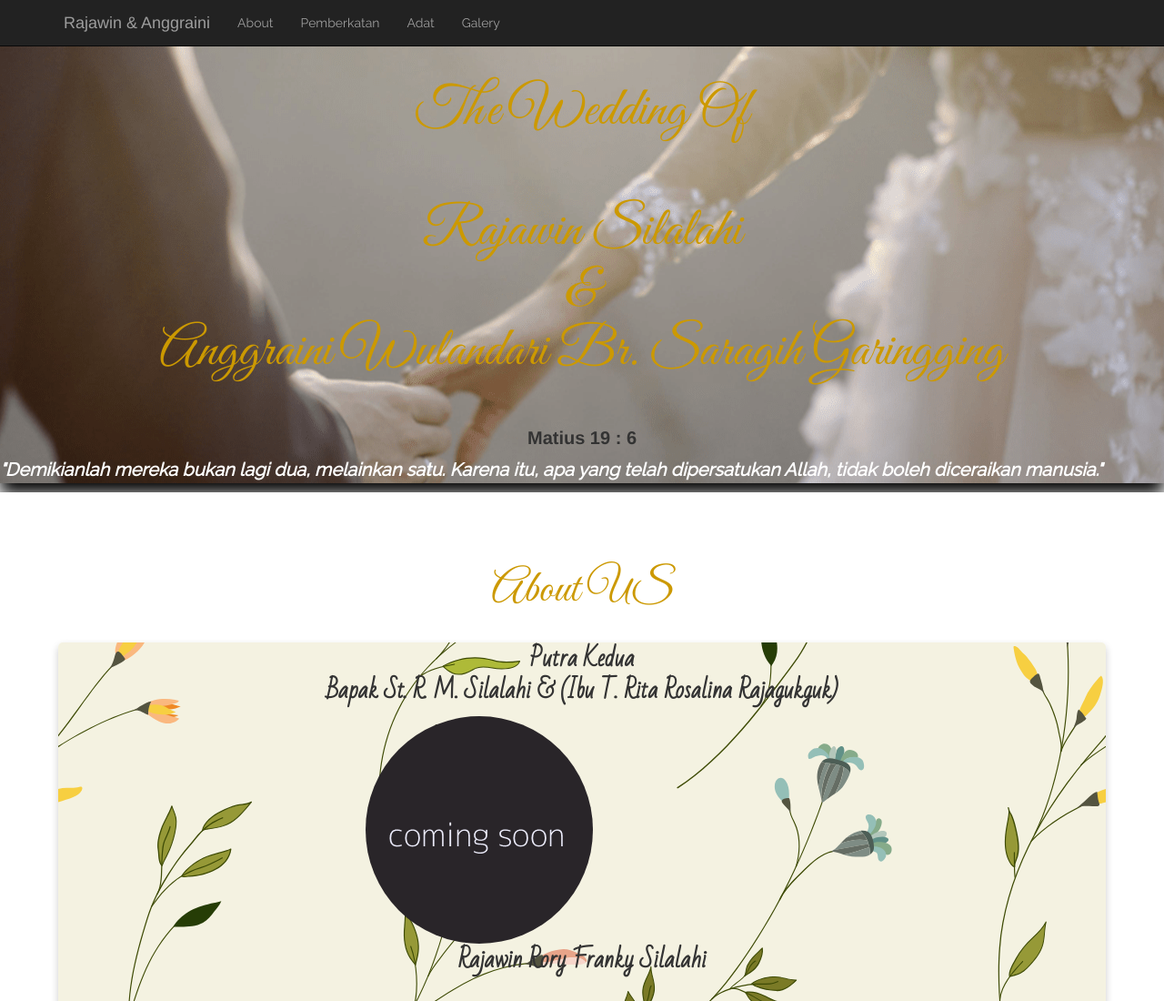
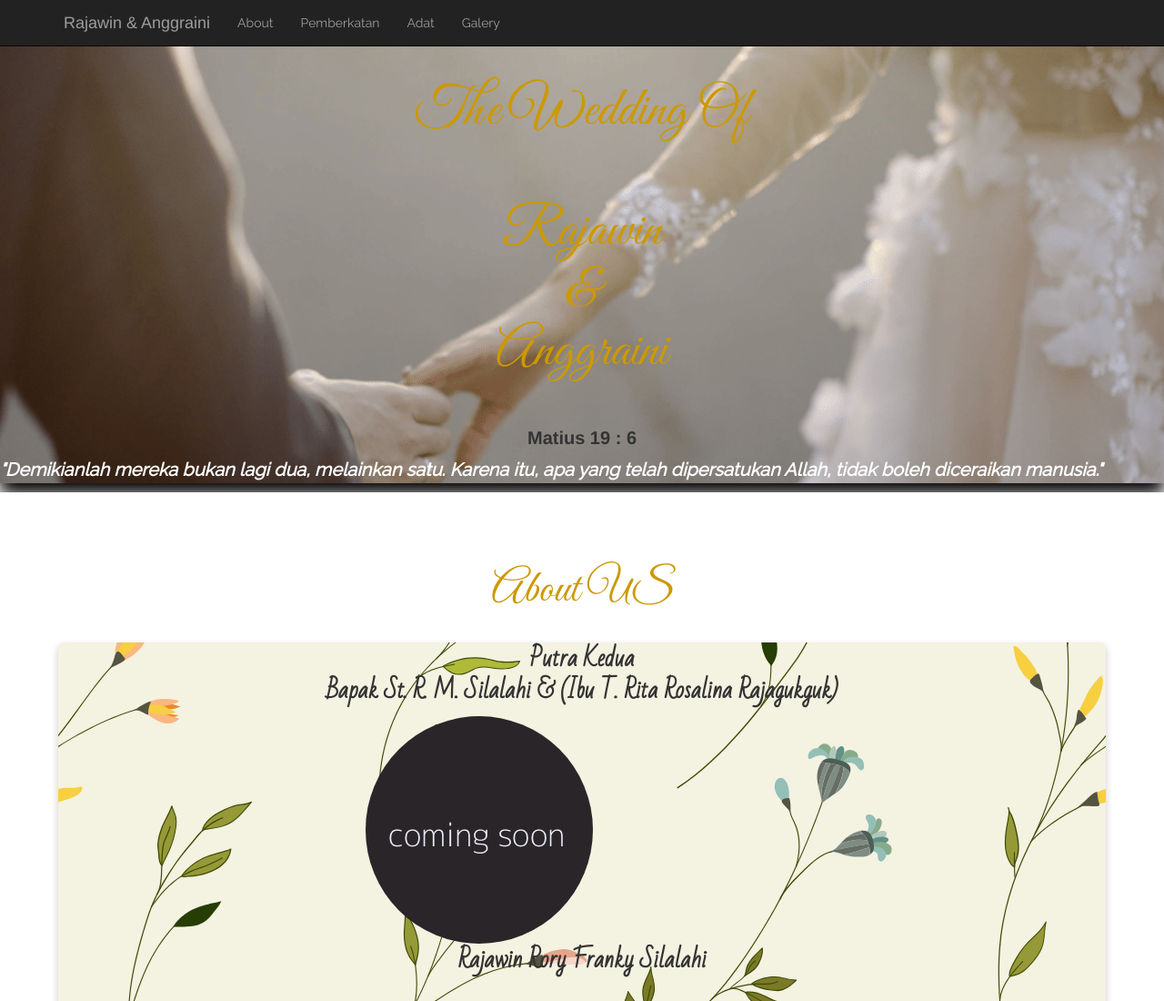
Before and after one commit to silalahi06/undangan-pernikahanku, a plain HTML site: page index.html in a window 1280 px wide. Shown: the top 1100 px of the page at 91% size. Drawn offline with nearby package versions, Linux system fonts and the light colour scheme.

Commit message:
Update index.html

```diff
--- a/index.html
+++ b/index.html
@@ -80,7 +80,7 @@
 
         <div class="banner" id="banner"><br><br>
           <h1>The Wedding Of <br><br>
-          Rajawin Silalahi <br>&<br> Anggraini Wulandari Br. Saragih Garingging</h1><br>
+          Rajawin<br>&<br>Anggraini</h1><br>
           <h3><strong>Matius 19 : 6 <br></h3>
           <p>
               "Demikianlah mereka bukan lagi dua, melainkan satu. Karena itu, apa yang telah dipersatukan Allah, tidak boleh diceraikan manusia."</p>
```
